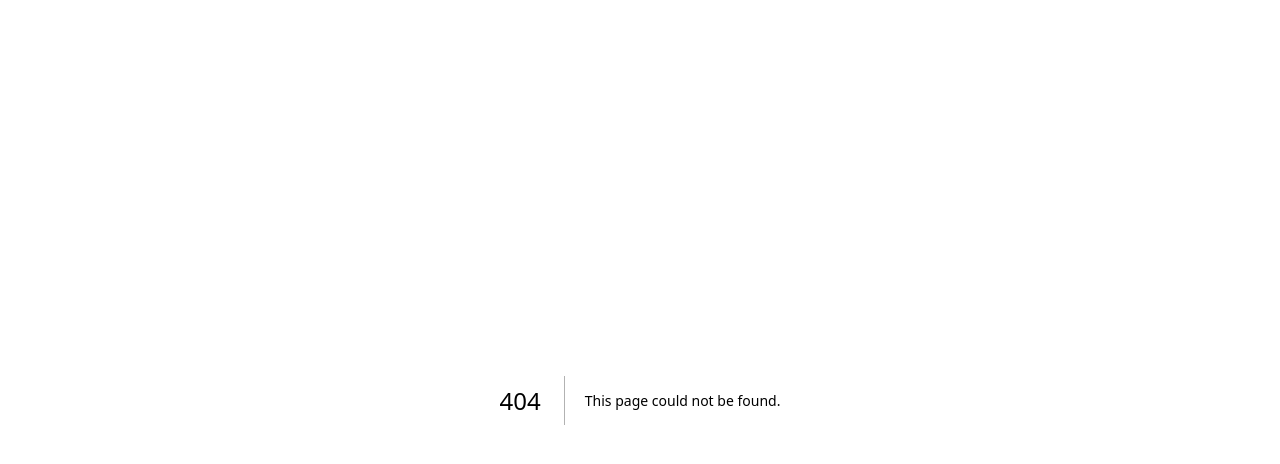
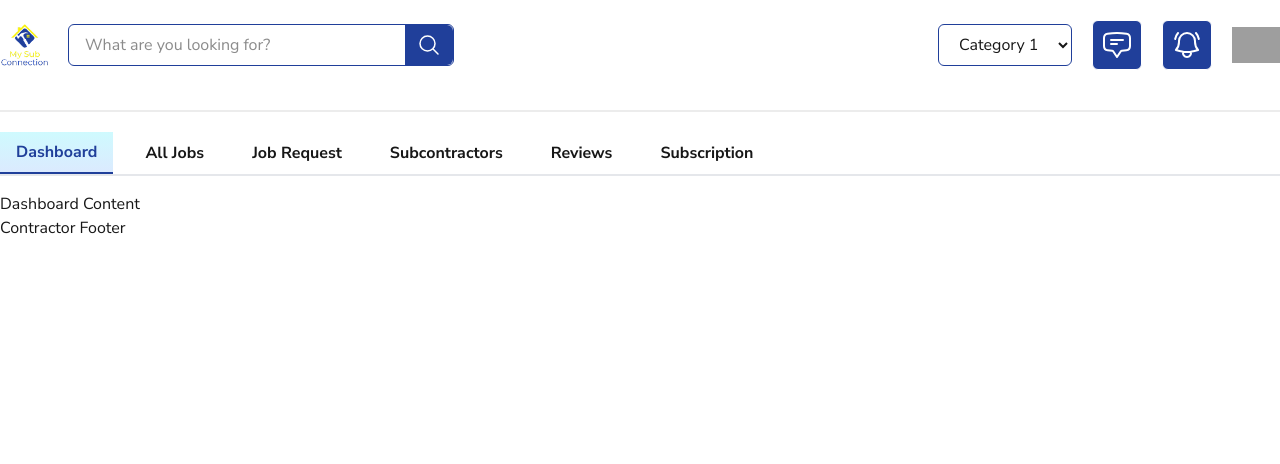
Before and after one commit to sparktechagency/Custom-Website-Spark-flow, a Next.js app: page /contractor in a window 1280 px wide. Before the commit this address had no page. Shown: the top 464 px of the page. Built offline with nearby package versions, Linux system fonts and the light colour scheme; grey boxes are pictures that could not be loaded.

Commit message:
add pages

```diff
--- /dev/null
+++ b/src/Components/Contractor/ContractorFooter.js
@@ -0,0 +1,11 @@
+import React from 'react';
+
+const ContractorFooter = () => {
+    return (
+        <div>
+            <h1>Contractor Footer</h1>
+        </div>
+    );
+}
+
+export default ContractorFooter;
--- /dev/null
+++ b/src/Components/Contractor/ContractorHeader.js
@@ -0,0 +1,30 @@
+import icons from '@/icons/icon';
+import React from 'react';
+
+const ContractorHeader = () => {
+    return (
+        <header className=' flex items-center justify-between py-5'>
+            <div className='flex items-center gap-5'>
+                <img className='w-12' src="/Images/Home/logo.png" alt="" />
+                <div className='relative border border-[#203f9a] rounded-md'>
+                    <input className='px-4 py-2 ring-0 focus:border-0 outline-[#203f9a] min-w-80 md:w-96' type="text" placeholder='What are you looking for?' />
+                    <button className='absolute bg-[#203f9a] cursor-pointer text-white right-0 rounded-r-md py-1 px-3  top-0 bottom-0'>{icons.search}</button>
+                </div>
+            </div>
+            <div className='flex items-center gap-5'>
+                <select className='px-4 py-2 border border-[#203f9a] rounded-md ring-[#203f9a] focus:border-[#203f9a] outline-[#203f9a]' name="category" id="">
+                    <option value="category1">Category 1</option>
+                    <option value="category2">Category 2</option>
+                    <option value="category3">Category 3</option>
+                </select>
+                <button className='cursor-pointer px-2 text-white py-2 border bg-[#203f9a] rounded-md'>{icons.message}</button>
+                <button className='cursor-pointer px-2 text-white py-2 border bg-[#203f9a] rounded-md'>{icons.notification}</button>
+                <div>
+                    <img className='w-12 cursor-pointer' src="https://encrypted-tbn0.gstatic.com/images?q=tbn:ANd9GcQOtu74pEiq7ofeQeTsco0migV16zZoBwSlGg&s" alt="" />
+                </div>
+            </div>
+        </header>
+    );
+}
+
+export default ContractorHeader;
--- /dev/null
+++ b/src/app/(contractor)/contractor/layout.js
@@ -0,0 +1,37 @@
+import { Geist, Geist_Mono } from "next/font/google";
+import "./../../globals.css";
+import Header from "@/Components/Common/Header";
+import Footer from "@/Components/Common/Footer";
+import ContractorHeader from "@/Components/Contractor/ContractorHeader";
+import ContractorFooter from "@/Components/Contractor/ContractorFooter";
+
+const geistSans = Geist({
+    variable: "--font-geist-sans",
+    subsets: ["latin"],
+});
+
+const geistMono = Geist_Mono({
+    variable: "--font-geist-mono",
+    subsets: ["latin"],
+});
+
+export const metadata = {
+    title: "Custom Website",
+    description: "Generated by create next app",
+};
+
+// not root layout this is main layout
+
+export default function Layout({ children }) {
+
+    return (
+        <div className="container">
+            <ContractorHeader />
+            <hr className="border border-[#ececec] my-5 " />
+            <div className="z-[9] ">
+                {children}
+            </div>
+            <ContractorFooter />
+        </div>
+    );
+}
--- /dev/null
+++ b/src/app/(contractor)/contractor/page.js
@@ -0,0 +1,68 @@
+'use client';
+import React, { useState } from 'react';
+
+const Page = () => {
+    // State to track the active tab
+    const [activeTab, setActiveTab] = useState('dashboard');
+
+    // Handler to set the active tab
+    const handleTabChange = (tab) => {
+        setActiveTab(tab);
+    };
+
+    return (
+        <section className="">
+            {/* Tab Navigation */}
+            <div className="flex space-x-4 mb-4 border-b-2 border-gray-200">
+                <button
+                    onClick={() => handleTabChange('dashboard')}
+                    className={`px-4 cursor-pointer font-bold py-2  ${activeTab === 'dashboard' ? 'bg-linear-to-b from-cyan-100 to-blue-100 border-b-2 border-[#203f9a] text-[#203f9a]' : ''}`}
+                >
+                    Dashboard
+                </button>
+                <button
+                    onClick={() => handleTabChange('allJobs')}
+                    className={`px-4 cursor-pointer font-bold py-2  ${activeTab === 'allJobs' ? 'bg-linear-to-b from-cyan-100 to-blue-100 border-b-2 border-[#203f9a] text-[#203f9a]' : ''}`}
+                >
+                    All Jobs
+                </button>
+                <button
+                    onClick={() => handleTabChange('jobRequest')}
+                    className={`px-4 cursor-pointer font-bold py-2  ${activeTab === 'jobRequest' ? 'bg-linear-to-b from-cyan-100 to-blue-100 border-b-2 border-[#203f9a] text-[#203f9a]' : ''}`}
+                >
+                    Job Request
+                </button>
+                <button
+                    onClick={() => handleTabChange('subcontractors')}
+                    className={`px-4 cursor-pointer font-bold py-2  ${activeTab === 'subcontractors' ? 'bg-linear-to-b from-cyan-100 to-blue-100 border-b-2 border-[#203f9a] text-[#203f9a]' : ''}`}
+                >
+                    Subcontractors
+                </button>
+                <button
+                    onClick={() => handleTabChange('reviews')}
+                    className={`px-4 cursor-pointer font-bold py-2  ${activeTab === 'reviews' ? 'bg-linear-to-b from-cyan-100 to-blue-100 border-b-2 border-[#203f9a] text-[#203f9a]' : ''}`}
+                >
+                    Reviews
+                </button>
+                <button
+                    onClick={() => handleTabChange('subscription')}
+                    className={`px-4 cursor-pointer font-bold py-2  ${activeTab === 'subscription' ? 'bg-linear-to-b from-cyan-100 to-blue-100 border-b-2 border-[#203f9a] text-[#203f9a]' : ''}`}
+                >
+                    Subscription
+                </button>
+            </div>
+
+            {/* Content based on Active Tab */}
+            <div>
+                {activeTab === 'dashboard' && <div>Dashboard Content</div>}
+                {activeTab === 'allJobs' && <div>All Jobs Content</div>}
+                {activeTab === 'jobRequest' && <div>Job Request Content</div>}
+                {activeTab === 'subcontractors' && <div>Subcontractors Content</div>}
+                {activeTab === 'reviews' && <div>Reviews Content</div>}
+                {activeTab === 'subscription' && <div>Subscription Content</div>}
+            </div>
+        </section>
+    );
+};
+
+export default Page;
--- a/src/icons/icon.js
+++ b/src/icons/icon.js
@@ -6,11 +6,26 @@
 const icons = {
     fb: <svg xmlns="http://www.w3.org/2000/svg" viewBox="0 0 16 16" fill="currentColor" className="size-4">
         <path d="M14.438 10.148c.19-.425-.321-.787-.748-.601A5.5 5.5 0 0 1 6.453 2.31c.186-.427-.176-.938-.6-.748a6.501 6.501 0 1 0 8.585 8.586Z" />
-    </svg>
-    ,
+    </svg>,
     cross: <svg xmlns="http://www.w3.org/2000/svg" fill="none" viewBox="0 0 30 30" strokeWidth={1.5} stroke="currentColor" className="size-8">
         <path strokeLinecap="round" strokeLinejoin="round" d="M6 18 18 6M6 6l12 12" />
-    </svg>
+    </svg>,
+    search: <svg xmlns="http://www.w3.org/2000/svg" fill="none" viewBox="0 0 24 24" stroke-width="1.5" stroke="currentColor" class="size-6">
+        <path stroke-linecap="round" stroke-linejoin="round" d="m21 21-5.197-5.197m0 0A7.5 7.5 0 1 0 5.196 5.196a7.5 7.5 0 0 0 10.607 10.607Z" />
+    </svg>,
+    message: <svg xmlns="http://www.w3.org/2000/svg" fill="none" viewBox="0 0 24 24" strokeWidth={1.5} stroke="currentColor" className="size-8">
+        <path strokeLinecap="round" strokeLinejoin="round" d="M7.5 8.25h9m-9 3H12m-9.75 1.51c0 1.6 1.123 2.994 2.707 3.227 1.129.166 2.27.293 3.423.379.35.026.67.21.865.501L12 21l2.755-4.133a1.14 1.14 0 0 1 .865-.501 48.172 48.172 0 0 0 3.423-.379c1.584-.233 2.707-1.626 2.707-3.228V6.741c0-1.602-1.123-2.995-2.707-3.228A48.394 48.394 0 0 0 12 3c-2.392 0-4.744.175-7.043.513C3.373 3.746 2.25 5.14 2.25 6.741v6.018Z" />
+    </svg>,
+    notification: <svg xmlns="http://www.w3.org/2000/svg" fill="none" viewBox="0 0 24 24" strokeWidth={1.5} stroke="currentColor" className="size-8">
+        <path strokeLinecap="round" strokeLinejoin="round" d="M14.857 17.082a23.848 23.848 0 0 0 5.454-1.31A8.967 8.967 0 0 1 18 9.75V9A6 6 0 0 0 6 9v.75a8.967 8.967 0 0 1-2.312 6.022c1.733.64 3.56 1.085 5.455 1.31m5.714 0a24.255 24.255 0 0 1-5.714 0m5.714 0a3 3 0 1 1-5.714 0M3.124 7.5A8.969 8.969 0 0 1 5.292 3m13.416 0a8.969 8.969 0 0 1 2.168 4.5" />
+    </svg>,
+    dashboard: <svg xmlns="http://www.w3.org/2000/svg" fill="none" viewBox="0 0 24 24" strokeWidth={1.5} stroke="currentColor" className="size-6">
+        <path strokeLinecap="round" strokeLinejoin="round" d="M2.25 7.125C2.25 6.504 2.754 6 3.375 6h6c.621 0 1.125.504 1.125 1.125v3.75c0 .621-.504 1.125-1.125 1.125h-6a1.125 1.125 0 0 1-1.125-1.125v-3.75ZM14.25 8.625c0-.621.504-1.125 1.125-1.125h5.25c.621 0 1.125.504 1.125 1.125v8.25c0 .621-.504 1.125-1.125 1.125h-5.25a1.125 1.125 0 0 1-1.125-1.125v-8.25ZM3.75 16.125c0-.621.504-1.125 1.125-1.125h5.25c.621 0 1.125.504 1.125 1.125v2.25c0 .621-.504 1.125-1.125 1.125h-5.25a1.125 1.125 0 0 1-1.125-1.125v-2.25Z" />
+    </svg>,
+
+
+
+
 
 
 
```
